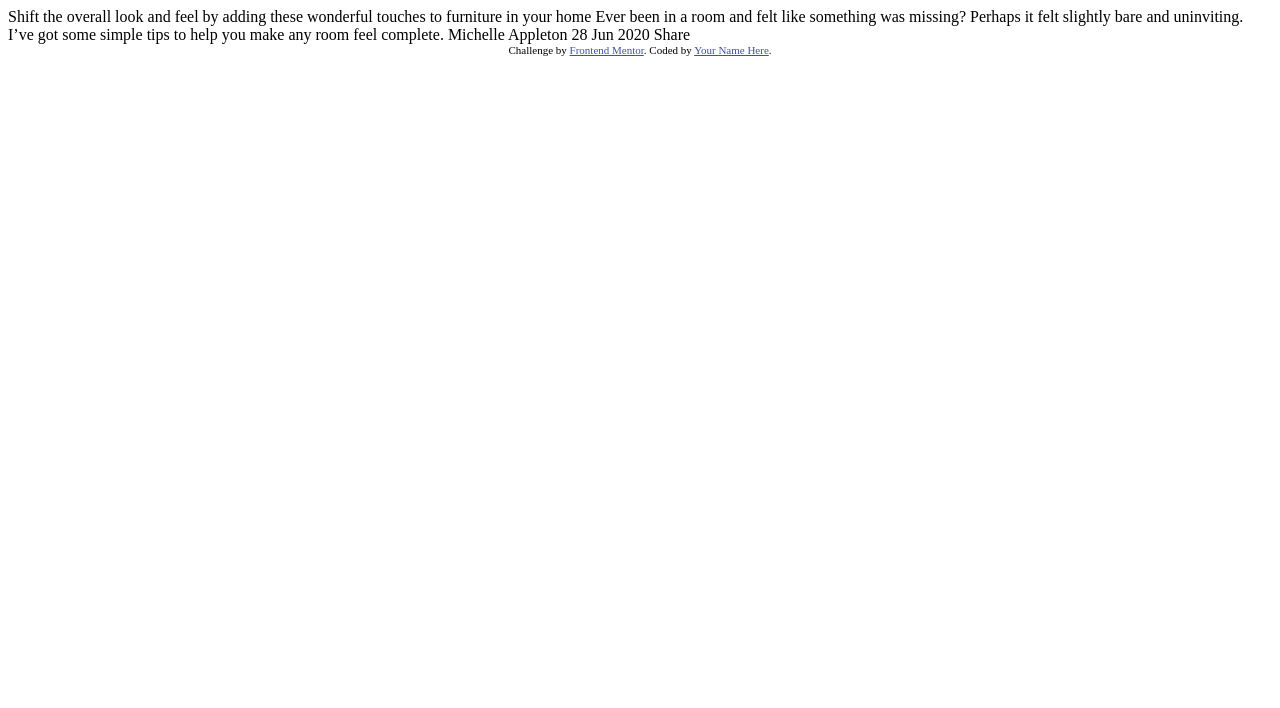
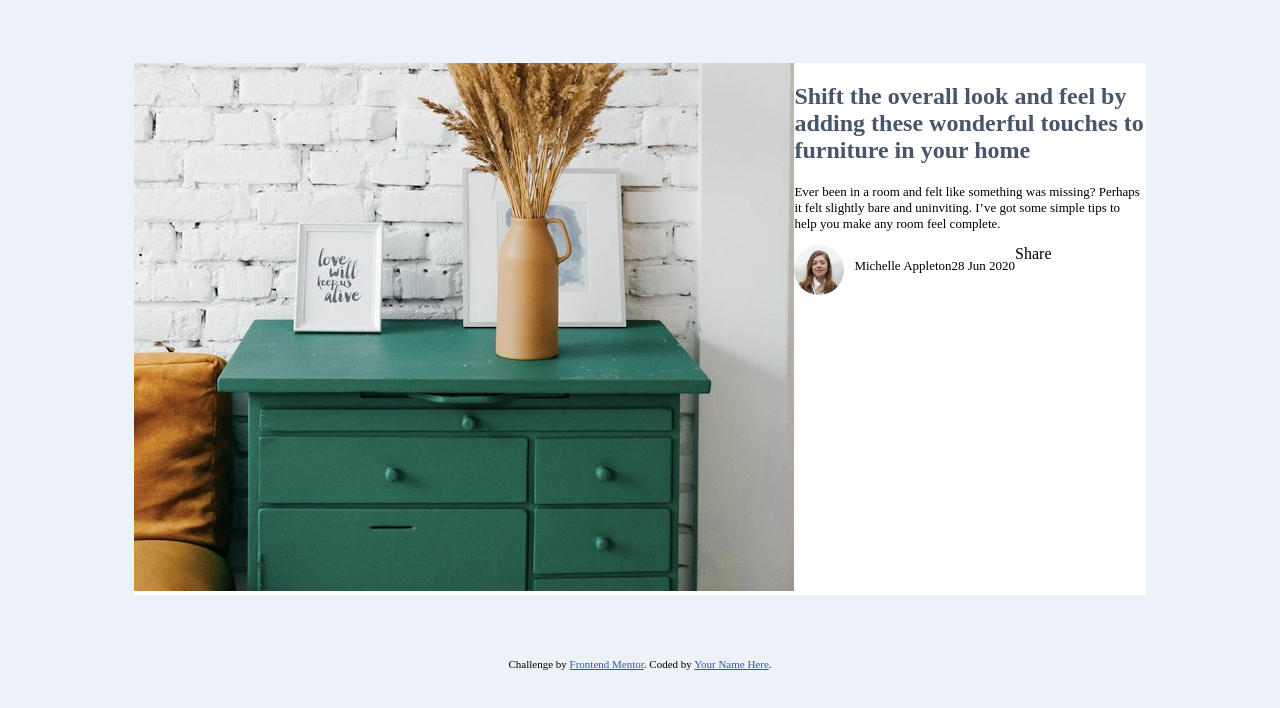
Before and after one commit to BethanyJep/Article-preview-component, a plain HTML site: page article-preview-component-master/index.html in a window 1280 px wide. Drawn offline with Linux system fonts and the light colour scheme.

Commit message:
shinning

```diff
--- a/article-preview-component-master/index.html
+++ b/article-preview-component-master/index.html
@@ -5,28 +5,30 @@
   <meta name="viewport" content="width=device-width, initial-scale=1.0"> <!-- displays site properly based on user's device -->
 
   <link rel="icon" type="image/png" sizes="32x32" href="./images/favicon-32x32.png">
-
+  <link rel="stylesheet" href="style.css">
   <title>Frontend Mentor | Article preview component</title>
-
-  <!-- Feel free to remove these styles or customise in your own stylesheet 👍 -->
-  <style>
-    .attribution { font-size: 11px; text-align: center; }
-    .attribution a { color: hsl(228, 45%, 44%); }
-  </style>
 </head>
 <body>
+<div class="body">
+  <div >
+    <img src="images/drawers.jpg" alt="" srcset="" id="image-main">
+  </div>
+  <div class="content">
+    <h2>Shift the overall look and feel by adding these wonderful
+  touches to furniture in your home</h2>
 
-  Shift the overall look and feel by adding these wonderful
-  touches to furniture in your home
-
-  Ever been in a room and felt like something was missing? Perhaps
+  <p>Ever been in a room and felt like something was missing? Perhaps
   it felt slightly bare and uninviting. I’ve got some simple tips
-  to help you make any room feel complete.
-
-  Michelle Appleton
-  28 Jun 2020
+  to help you make any room feel complete.</p>
+<div class="prof">
+  <img src="images/avatar-michelle.jpg" alt="" srcset="">
+  <p>Michelle Appleton</p>
+  <p>28 Jun 2020</p>
 
   Share
+</div>
+  </div>
+  </div>
 
   <div class="attribution">
     Challenge by <a href="https://www.frontendmentor.io?ref=challenge" target="_blank">Frontend Mentor</a>.
--- a/article-preview-component-master/style.css
+++ b/article-preview-component-master/style.css
@@ -0,0 +1,33 @@
+.attribution { font-size: 11px; text-align: center; }
+.attribution a { color: hsl(228, 45%, 44%); }
+body{
+    background-color: hsl(210, 46%, 95%);
+}
+.body{
+    display: flex;
+    margin: 5% 10%;
+    background-color: #fff;
+}
+#image-main{
+    height: inherit;
+    /* width: 90%; */
+}
+.prof{
+    display: flex;
+}
+h2{
+    font-weight: 700;
+    color: hsl(217, 19%, 35%);
+}
+p{
+    font-size: 13px;
+}
+.prof img{
+    border-radius: 50%;
+    width: 50px;
+    height: 50px;
+    margin-right: 10px;
+}
+.content{
+    width: 40%;
+}
```
